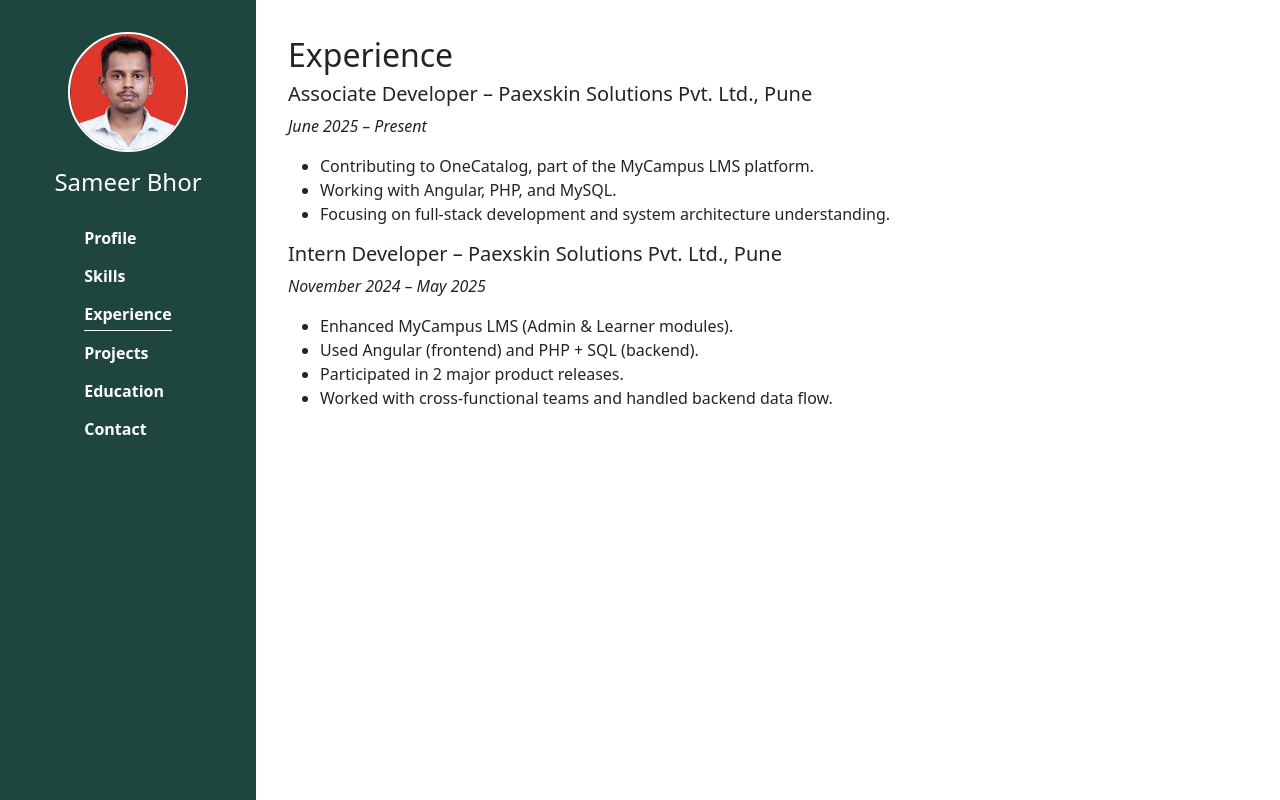
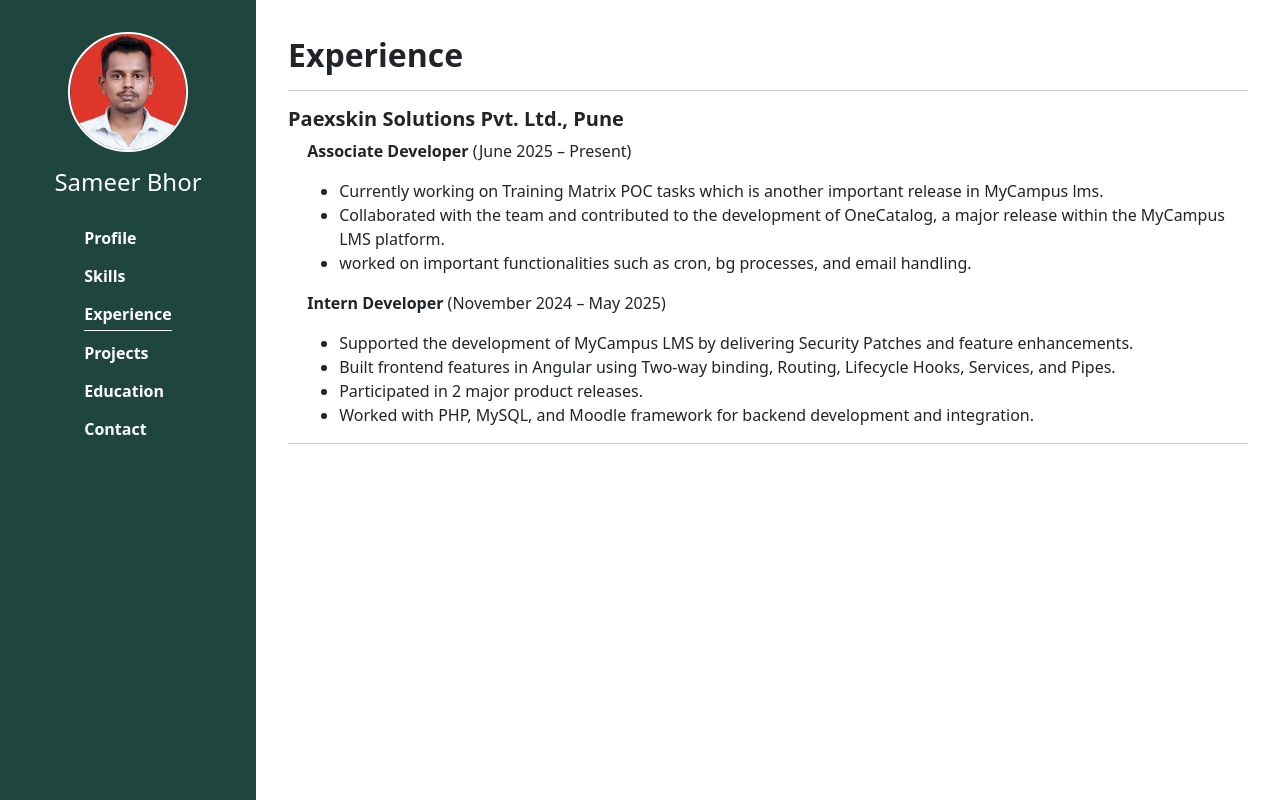
Before and after one commit to Sameerbhor17/portfolio, an Angular app: page /experience in a window 1280 px wide. Built offline with nearby package versions, Linux system fonts and the light colour scheme.

Commit message:
my-portfolio-app-experience-related-changes

```diff
--- a/src/app/components/experience/experience.css
+++ b/src/app/components/experience/experience.css
@@ -0,0 +1,3 @@
+.ml-2 {
+    margin-left: 2%;
+}
--- a/src/app/components/experience/experience.html
+++ b/src/app/components/experience/experience.html
@@ -1,20 +1,22 @@
 <div class="container p-1r">
-  <h2>Experience</h2>
+  <h2><b>Experience</b></h2>
+  <hr>
+  <h5><b>Paexskin Solutions Pvt. Ltd., Pune</b></h5>
+  <div class="ml-2">
+    <p><b>Associate Developer</b> (June 2025 – Present)</p>
+    <ul>
+      <li>Currently working on Training Matrix POC tasks which is another important release in MyCampus lms.</li>
+      <li>Collaborated with the team and contributed to the development of OneCatalog, a major release within the MyCampus LMS platform.</li>
+      <li>worked on important functionalities such as cron, bg processes, and email handling.</li>
+    </ul>
 
-  <h5>Associate Developer – Paexskin Solutions Pvt. Ltd., Pune</h5>
-  <p><em>June 2025 – Present</em></p>
-  <ul>
-    <li>Contributing to OneCatalog, part of the MyCampus LMS platform.</li>
-    <li>Working with Angular, PHP, and MySQL.</li>
-    <li>Focusing on full-stack development and system architecture understanding.</li>
-  </ul>
-
-  <h5>Intern Developer – Paexskin Solutions Pvt. Ltd., Pune</h5>
-  <p><em>November 2024 – May 2025</em></p>
-  <ul>
-    <li>Enhanced MyCampus LMS (Admin & Learner modules).</li>
-    <li>Used Angular (frontend) and PHP + SQL (backend).</li>
-    <li>Participated in 2 major product releases.</li>
-    <li>Worked with cross-functional teams and handled backend data flow.</li>
-  </ul>
+    <p><b>Intern Developer</b> (November 2024 – May 2025)</p>
+    <ul>
+      <li>Supported the development of MyCampus LMS by delivering Security Patches and feature enhancements.</li>
+      <li>Built frontend features in Angular using Two-way binding, Routing, Lifecycle Hooks, Services, and Pipes.</li>
+      <li>Participated in 2 major product releases.</li>
+      <li>Worked with PHP, MySQL, and Moodle framework for backend development and integration.</li>
+    </ul>
+  </div>
+  <hr>
 </div>
```
